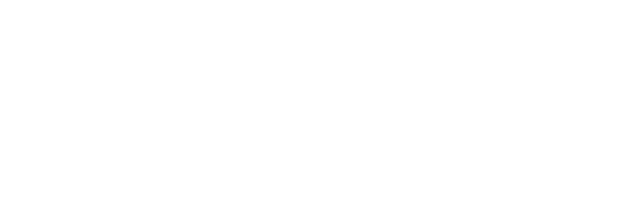
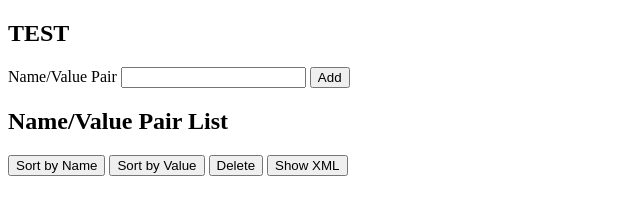
Before and after one commit to vladyslavmaistruk/Pepperi-test, a plain HTML site: page index.html in a window 1280 px wide. Shown: the whole page, without its empty margins (0-640 px from the left). Drawn offline with Linux system fonts and the light colour scheme.

Commit message:
basic markup

```diff
--- a/index.html
+++ b/index.html
@@ -5,5 +5,27 @@
   <title>Pepperi Test</title>
 </head>
 <body>
+
+  <h2>TEST</h2>
+
+  <div class="container">
+    <label for="textbox">Name/Value Pair</label>
+    <input type="text" id="textbox">
+    <button class="button">Add</button>
+  </div>
+
+  <h2>Name/Value Pair List</h2>
+
+  <div class="container">
+    <table class="table"></table>
+    <div class="button-group">
+      <button class="button" type="button">Sort by Name</button>
+      <button class="button" type="button">Sort by Value</button>
+      <button class="button" type="button">Delete</button>
+      <button class="button" type="button">Show XML</button>
+    </div>
+  </div>
+
+  <div class="xml-modal"></div>
 </body>
 </html>
```
